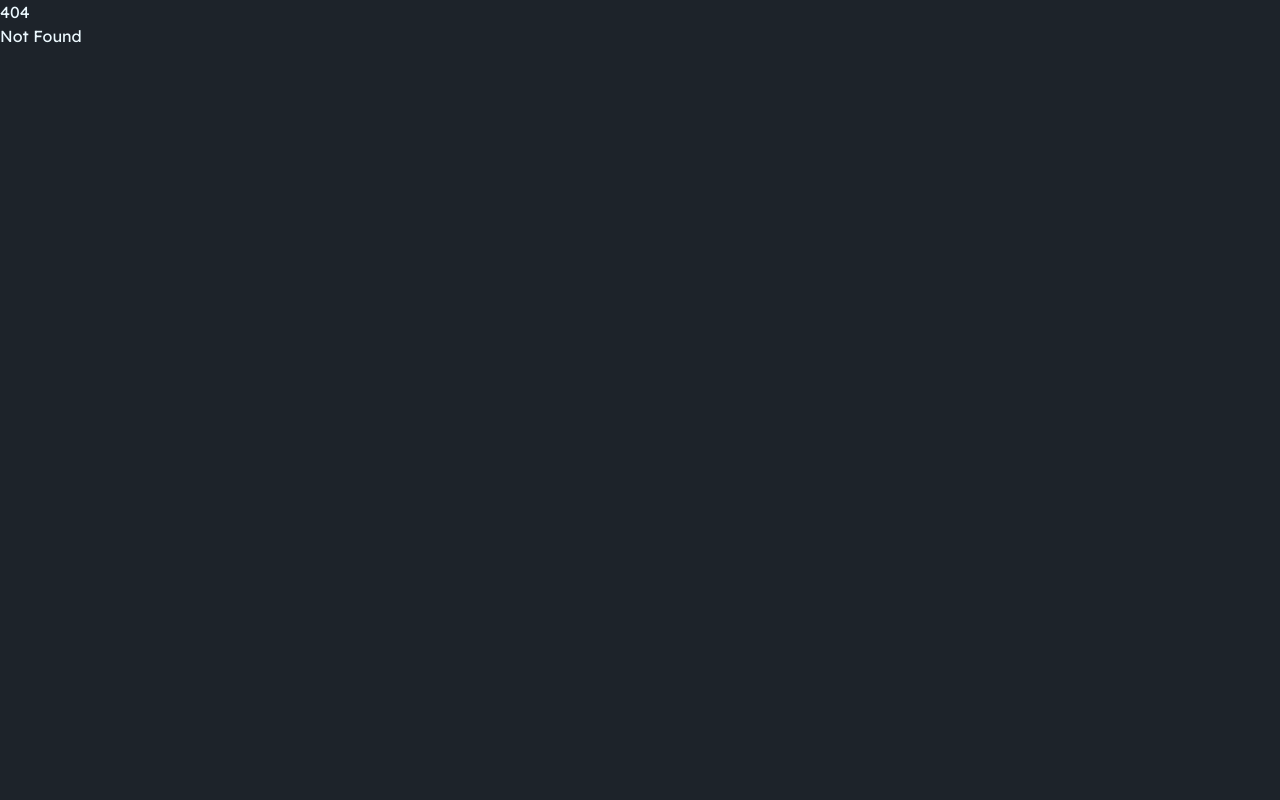
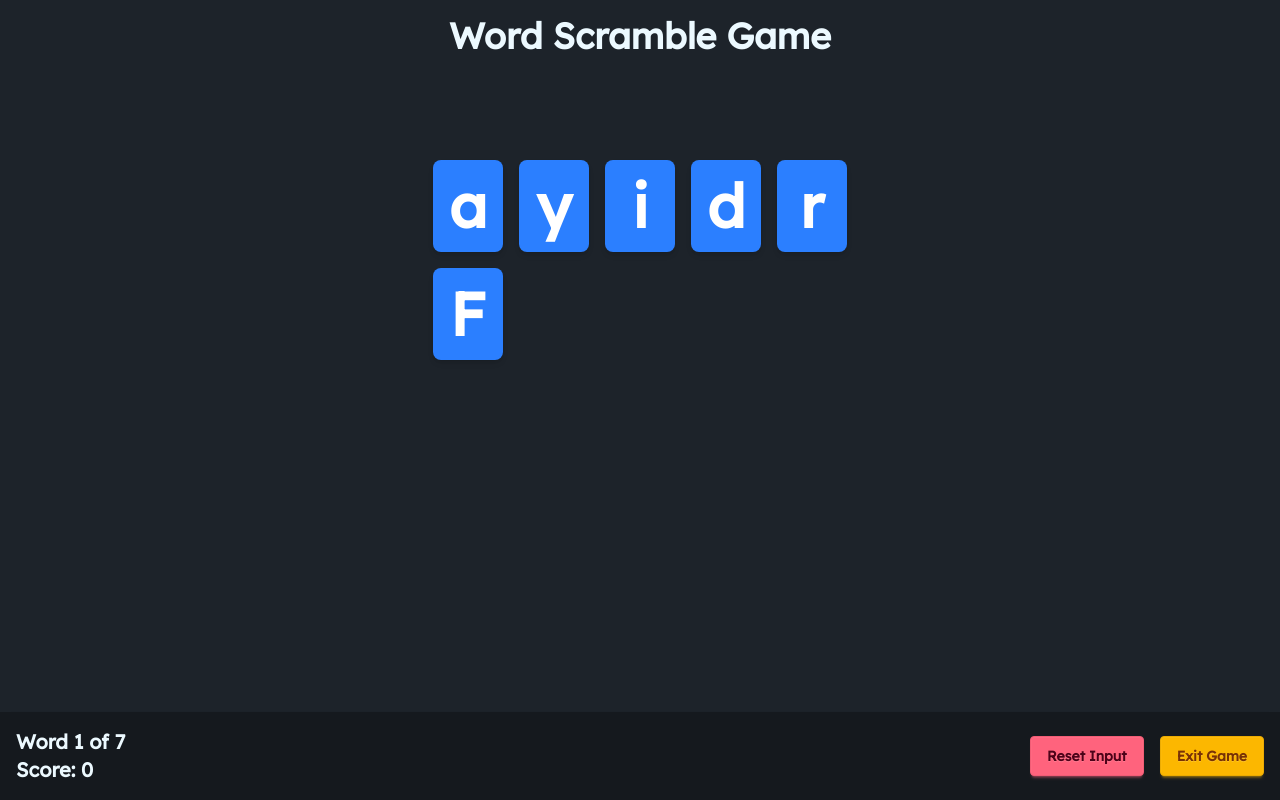
Before and after one commit to lunchboxer/review-games, a SvelteKit app: page /scramble/days in a window 1280 px wide. Before the commit this address had no page. Built offline with nearby package versions, Linux system fonts and the light colour scheme.

Commit message:
add word scramble game

```diff
--- /dev/null
+++ b/src/lib/WordScrambleGame.svelte
@@ -0,0 +1,140 @@
+<script>
+    export let words;
+
+    // Game state
+    let shuffledWords = shuffleArray([...words]);
+    let currentWordIndex = 0;
+    let score = 0;
+    let scrambledWord = "";
+    let userGuess = "";
+    let gameCompleted = false;
+
+    // Shuffle the words array
+    function shuffleArray(array) {
+        return array.sort(() => Math.random() - 0.5);
+    }
+
+    // Shuffle a word
+    function shuffleWord(word) {
+        return word
+            .split("")
+            .sort(() => Math.random() - 0.5)
+            .join("");
+    }
+
+    // Start the game
+    function startGame() {
+        if (currentWordIndex >= shuffledWords.length) {
+            gameCompleted = true;
+            return;
+        }
+
+        const word = shuffledWords[currentWordIndex];
+        scrambledWord = shuffleWord(word);
+        userGuess = "";
+    }
+
+    // Handle tile click
+    function handleTileClick(letter) {
+        userGuess += letter;
+
+        if (userGuess === shuffledWords[currentWordIndex]) {
+            score += 10;
+
+            // Check if the game is completed before incrementing the index
+            if (currentWordIndex + 1 >= shuffledWords.length) {
+                gameCompleted = true;
+            } else {
+                currentWordIndex++;
+                startGame();
+            }
+        }
+    }
+
+    // Reset the current word input
+    function resetInput() {
+        userGuess = "";
+    }
+
+    function resetGame() {
+        shuffledWords = shuffleArray([...words]);
+        currentWordIndex = 0;
+        score = 0;
+        gameCompleted = false;
+        startGame();
+    }
+
+    startGame();
+</script>
+
+<div class="container mx-auto p-4 text-center flex flex-col min-h-screen">
+    <!-- Game Title -->
+    <h1 class="text-4xl font-bold mb-8">Word Scramble Game</h1>
+
+    <!-- Core Game Area -->
+    <div class="flex-grow flex flex-col items-center justify-center">
+        <!-- Scrambled Tiles -->
+        {#if !gameCompleted}
+            <div class="grid grid-cols-5 gap-4 mb-8">
+                {#each scrambledWord.split("") as letter}
+                    <button
+                        class="bg-blue-500 text-white text-6xl font-bold p-4 rounded-lg shadow-md hover:bg-blue-600"
+                        on:click={() => handleTileClick(letter)}
+                    >
+                        {letter}
+                    </button>
+                {/each}
+            </div>
+
+            <!-- User Input -->
+            <div class="my-8 min-h-64">
+                <p class="text-6xl font-semibold">
+                    {userGuess}
+                </p>
+            </div>
+        {:else}
+            <!-- Game Completion Screen -->
+            <div class="text-center">
+                <h2 class="text-3xl font-bold mb-4">Congratulations!</h2>
+                <p class="text-xl mb-4">
+                    You've completed the game with a score of <span
+                        class="text-green-600">{score}</span
+                    >.
+                </p>
+                <button on:click={resetGame} class="btn btn-primary"
+                    >Play Again</button
+                >
+            </div>
+        {/if}
+    </div>
+
+    <!-- Bottom Bar -->
+    <footer
+        class="fixed bottom-0 left-0 right-0 bg-base-300 shadow-lg p-4 flex justify-between items-center"
+    >
+        <!-- Progress Indicators -->
+        <div class="text-left">
+            <p class="text-xl font-semibold">
+                Word {currentWordIndex + 1} of {shuffledWords.length}
+            </p>
+            <p class="text-xl font-semibold">Score: {score}</p>
+        </div>
+
+        <!-- Buttons -->
+        <div class="flex gap-4">
+            <!-- Reset Input Button -->
+            <button on:click={resetInput} class="btn btn-error">
+                Reset Input
+            </button>
+
+            <a href="/" class="btn btn-warning"> Exit Game </a>
+        </div>
+    </footer>
+</div>
+
+<style>
+    .container {
+        max-width: 800px;
+        margin: 0 auto;
+    }
+</style>
--- a/src/routes/+page.svelte
+++ b/src/routes/+page.svelte
@@ -22,5 +22,12 @@
                 <li><a href="/color-word/days">Days of the week</a></li>
             </ul>
         </li>
+        <li>
+            Word Scramble
+            <ul>
+                <li><a href="/scramble/days">Days of the week</a></li>
+                <li><a href="/scramble/lunch">Lunch Time</a></li>
+            </ul>
+        </li>
     </ul>
 </main>
--- /dev/null
+++ b/src/routes/scramble/[name]/+page.js
@@ -0,0 +1,16 @@
+import { wordLists } from "$lib/database.js";
+import { error } from "@sveltejs/kit";
+
+export function load({ params }) {
+    const {name} = params
+    const wordList = wordLists[params.name];
+
+    if (!wordList) {
+        throw error(404, "Not Found");
+    }
+
+    return {
+        wordList,
+        name
+    };
+}
--- /dev/null
+++ b/src/routes/scramble/[name]/+page.svelte
@@ -0,0 +1,9 @@
+<script>
+    import WordScrambleGame from "$lib/WordScrambleGame.svelte";
+    export let data;
+    const words = data.wordList;
+</script>
+
+<main class="min-h-screen flex items-center justify-center">
+    <WordScrambleGame {words} />
+</main>
```
